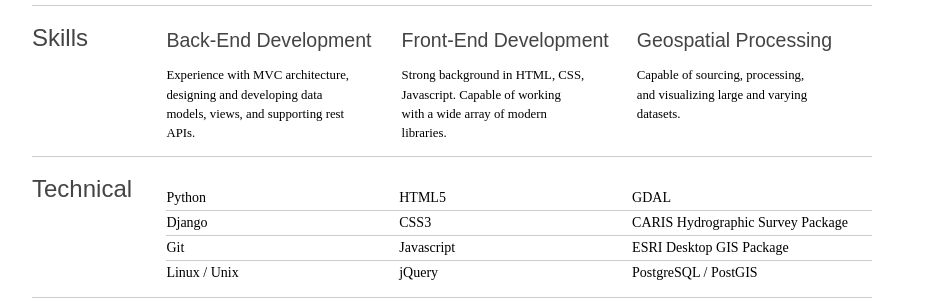
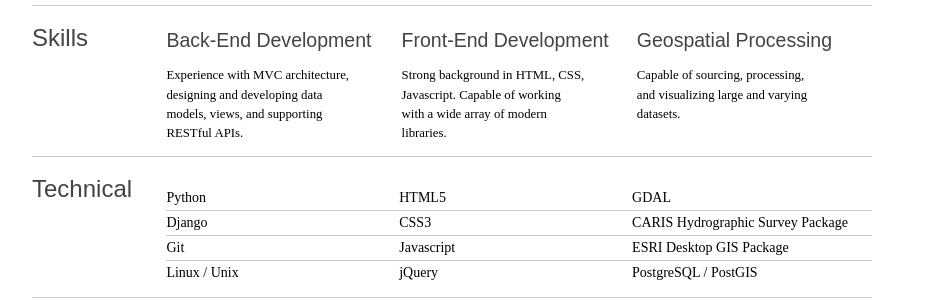
Before and after one commit to alukach/alukach.github.io, a Jekyll site: the page resume/alukach-print.html, which Jekyll copies as it is, in a window 1280 px wide. Shown: the part 246-546 px from the top of the page, without its empty margins (188-1120 px from the left). Built offline with Jekyll 4.4.1, drawn with Linux system fonts in a browser that asks for light colours; Markdown is read by kramdown in place of the engine named in the settings.

Commit message:
Updated resume

```diff
--- a/css/alukach-resume.css
+++ b/css/alukach-resume.css
@@ -371,7 +371,7 @@ body.pdf dl em {
 }
 .resume dl dd p {
   margin:1em 0 1em;
-  line-height:1.40em;
+  line-height:1.4em;
 }
 .resume dl strong { display:block; }
 .resume dl em {
--- a/resume/alukach-print.html
+++ b/resume/alukach-print.html
@@ -38,7 +38,7 @@ communication skills and attention to detail.</p>
 <ul>
 <li><dl>
 <dt>Back-End Development</dt>
-<dd>Experience with MVC architecture, designing and developing data models, views, and supporting rest APIs.</dd>
+<dd>Experience with MVC architecture, designing and developing data models, views, and supporting RESTful APIs.</dd>
 </dl></li>
 <li><dl>
 <dt>Front-End Development</dt>
--- a/resume/alukach.html
+++ b/resume/alukach.html
@@ -38,7 +38,7 @@ communication skills and attention to detail.</p>
 <ul>
 <li><dl>
 <dt>Back-End Development</dt>
-<dd>Experience with MVC architecture, designing and developing data models, views, and supporting rest APIs.</dd>
+<dd>Experience with MVC architecture, designing and developing data models, views, and supporting RESTful APIs.</dd>
 </dl></li>
 <li><dl>
 <dt>Front-End Development</dt>
```
Also changed, not shown: resume/index.md (+1 -1 lines), 1 other file.
